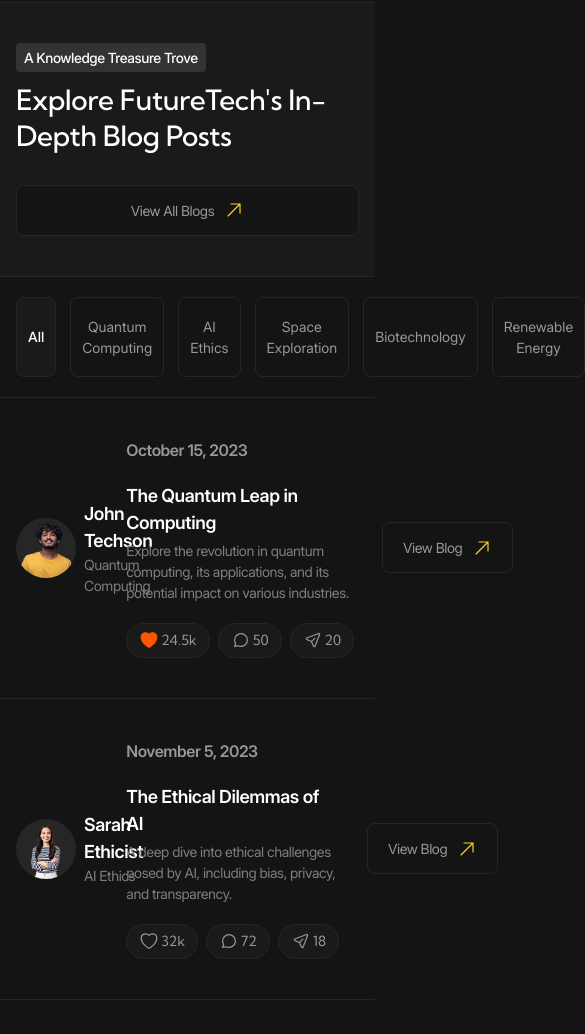
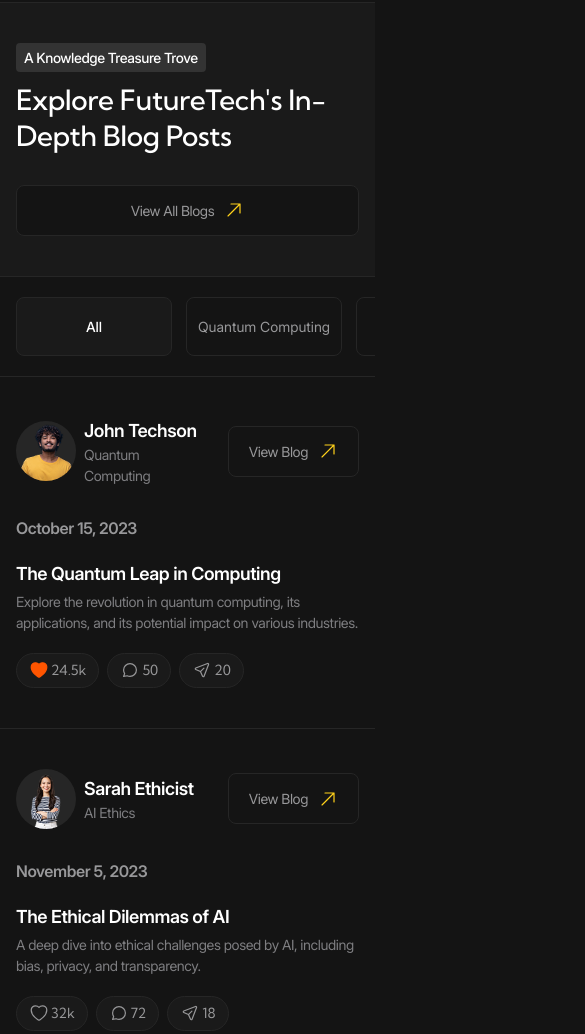
Before and after one commit to wireside/Future-Tech, a plain HTML site: page index.html in a window 390 px wide. Shown: the part 3297-4331 px from the top of the page, 585 px wide, since content can reach past the window. Drawn offline with Linux system fonts and the light colour scheme.

Commit message:
Made layout of blog section responsive and prepared elements to add js interaction

```diff
--- a/styles/blocks/_blog-card.scss
+++ b/styles/blocks/_blog-card.scss
@@ -6,9 +6,27 @@
   column-gap: fluid(50, 28);
   padding-block: fluid(80, 40);
 
+  @include tablet {
+    grid-template-columns: 1fr auto;
+    grid-template-areas:
+    'author link'
+    'body body';
+    row-gap: rem(30);
+  }
+
+  &__author {
+    @include tablet {
+      grid-area: author;
+    }
+  }
+
   &__body {
     display: grid;
     row-gap: fluid(30, 20);
+
+    @include tablet {
+      grid-area: body;
+    }
   }
 
   &__date {
@@ -22,5 +40,9 @@
 
   &__link {
     align-self: center;
+
+    @include tablet {
+      grid-area: link;
+    }
   }
 }
--- a/styles/blocks/_tabs.scss
+++ b/styles/blocks/_tabs.scss
@@ -3,6 +3,10 @@
 .tabs {
   &__header {
     border-bottom: var(--border);
+
+    @include tablet{
+      overflow-x: auto;
+    }
   }
 
   &__buttons {
@@ -13,6 +17,10 @@
 
     @include laptop {
       column-gap: rem(14);
+    }
+
+    @include tablet {
+      width: max-content;
     }
   }
 
```
Also changed, not shown: styles/main.css, 1 other file.
